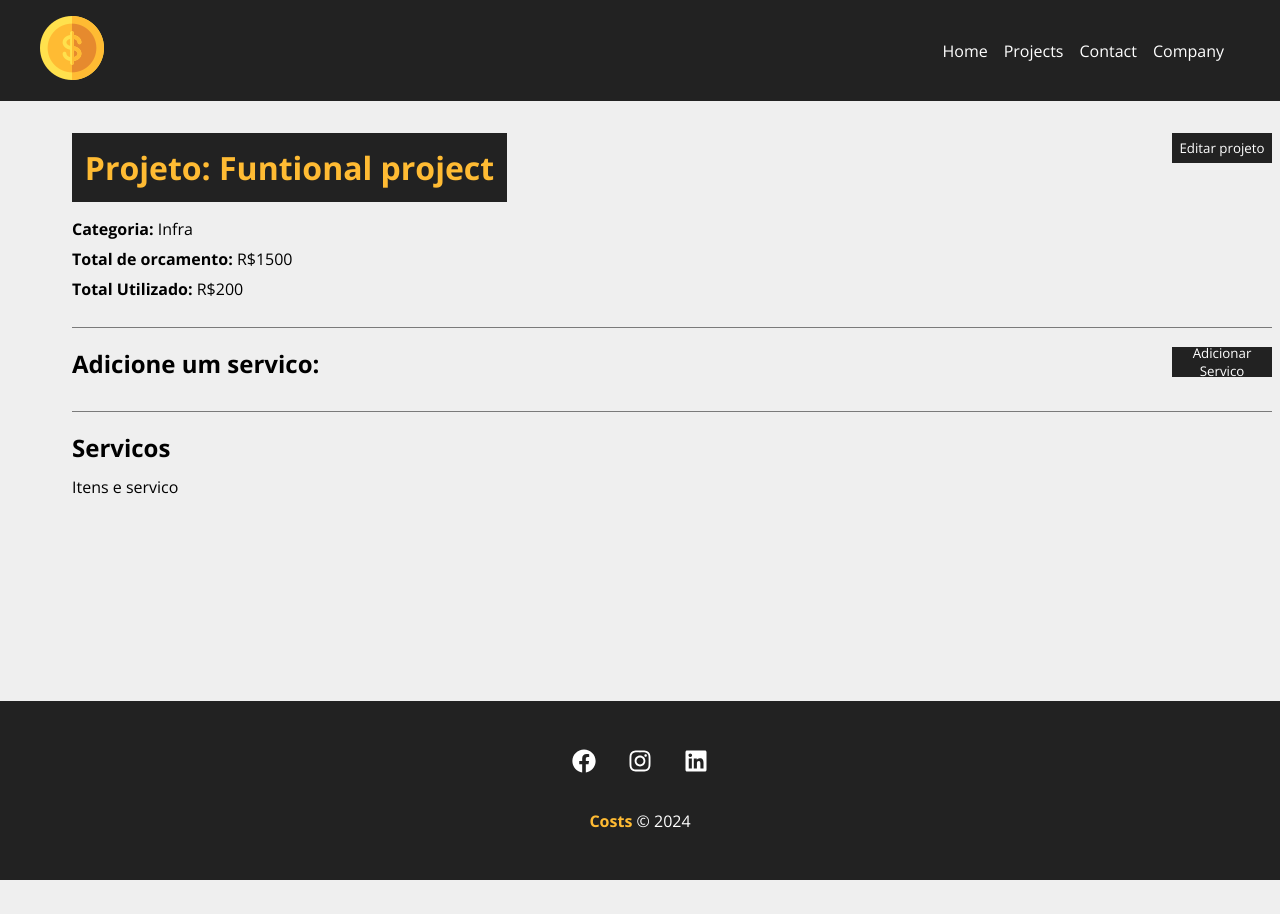
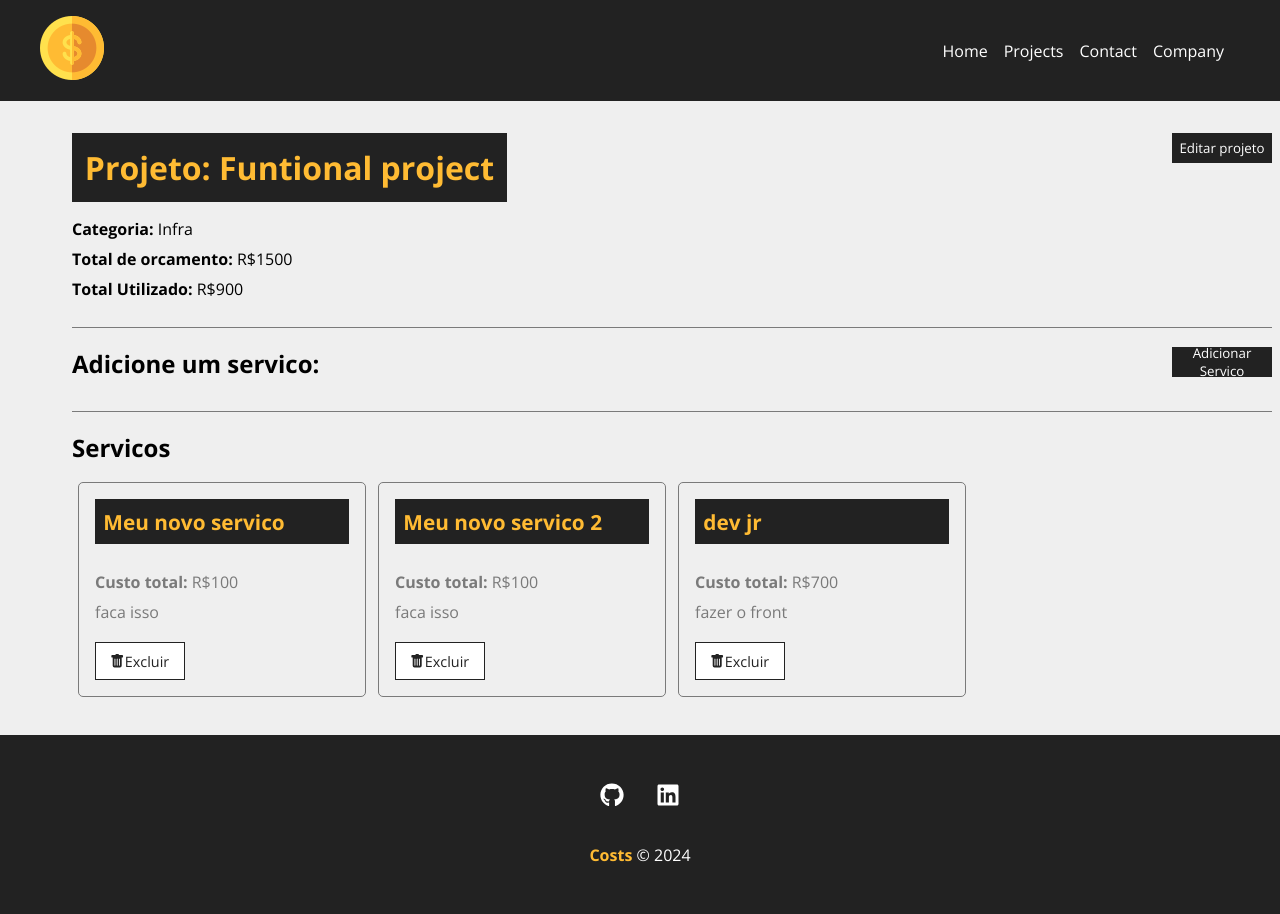
Before and after one commit to gustavobanares/Costs, a React (Create React App) app in the folder costs/: page /project/e337 in a window 1280 px wide. Shown: the top 914 px of the page. Before the commit the page ends 880 px from the top, so only its background shows below. Built offline with nearby package versions, Linux system fonts and the light colour scheme; data requests are answered from the project's data file.

Commit message:
Show the services

```diff
--- a/costs/db.json
+++ b/costs/db.json
@@ -8,7 +8,7 @@
         "id": "1",
         "name": "Infra"
       },
-      "cost": 200,
+      "cost": 900,
       "services": [
         {
           "name": "Meu novo servico",
@@ -21,8 +21,25 @@
           "cost": "100",
           "description": "faca isso",
           "id": "c00e4167-3eca-4755-af68-8456758e3014"
+        },
+        {
+          "name": "dev jr",
+          "cost": "700",
+          "description": "fazer o front",
+          "id": "4f6227d3-bffb-48b6-a836-699883a318cb"
         }
       ]
+    },
+    {
+      "id": "f971",
+      "name": "dwadwada",
+      "budget": "7000",
+      "category": {
+        "id": "2",
+        "name": "Desenvolvimento"
+      },
+      "cost": 0,
+      "services": []
     }
   ],
   "categories": [
--- a/costs/src/components/layout/Footer.js
+++ b/costs/src/components/layout/Footer.js
@@ -1,4 +1,4 @@
-import {FaFacebook, FaInstagram, FaLinkedin} from 'react-icons/fa'
+import {FaGithub, FaLinkedin} from 'react-icons/fa'
 
 import styles from './Footer.module.css'
 
@@ -8,10 +8,7 @@
         <footer className={styles.footer}>
             <ul className={styles.social_list}>
                 <li>
-                    <FaFacebook />
-                </li>
-                <li>
-                    <FaInstagram />
+                    <FaGithub />
                 </li>
                 <li>
                     <FaLinkedin />
--- a/costs/src/components/pages/Project.js
+++ b/costs/src/components/pages/Project.js
@@ -10,6 +10,7 @@
 import Message from '../layout/Message'
 import ProjectForm from '../project/ProjectForm'
 import ServiceForm from '../services/ServiceForm'
+import ServiceCard from '../services/ServiceCard'
 
 
 function Project(){
@@ -17,6 +18,7 @@
     const {id} = useParams()
 
     const [project,setProject] = useState([])
+    const [services,setServices] = useState([])
     const [showProjectForm, setShowProjectForm] = useState(false)
     const [showServiceForm, setShowServiceForm] = useState(false)
     const [message, setMessage] = useState()
@@ -33,6 +35,7 @@
             }).then(resp => resp.json())
             .then((data) => {
                 setProject(data)
+                setServices(data.services)
             })
             .catch(err => console.log)
         }, 300)
@@ -101,10 +104,13 @@
         })
         .then((resp) => resp.json())
         .then((data) => {
-            // exibir os servicos
-            console.log(data)
+            setShowServiceForm(false)
         })
         .catch(err => console.log(err))
+
+    }
+
+    function removeService(){
 
     }
 
@@ -164,7 +170,19 @@
                 </div>
                 <h2>Servicos</h2>
                 <Container customClass='start'>
-                        <p>Itens e servico</p>
+                        {services.length > 0 &&
+                            services.map((service) =>(
+                                <ServiceCard
+                                    id={service.id}
+                                    name={service.name}
+                                    cost={service.cost}
+                                    description={service.description}
+                                    key={service.id}
+                                    handleRemove={removeService}
+                                />
+                            ))
+                        }
+                        {services.length === 0 && <p>Nao ha servicos cadastrados.</p>}
                 </Container>
             </Container>
         </div>
--- /dev/null
+++ b/costs/src/components/services/ServiceCard.js
@@ -0,0 +1,29 @@
+import styles from '../project/ProjectCard.module.css'
+
+import {BsFillTrashFill} from 'react-icons/bs'
+
+
+function ServiceCard({id, name, cost, description, handleRemove}){
+
+    const remove = (e) => {
+
+    }
+
+    return(
+        <div className={styles.project_card}>
+            <h4>{name}</h4>
+            <p>
+                <span>Custo total:</span> R${cost}
+            </p>
+            <p>{description}</p>
+            <div className={styles.project_card_actions}>
+                <button onClick={remove}>
+                    <BsFillTrashFill />
+                    Excluir
+                </button>
+            </div>
+        </div>
+    )
+}
+
+export default ServiceCard
```
